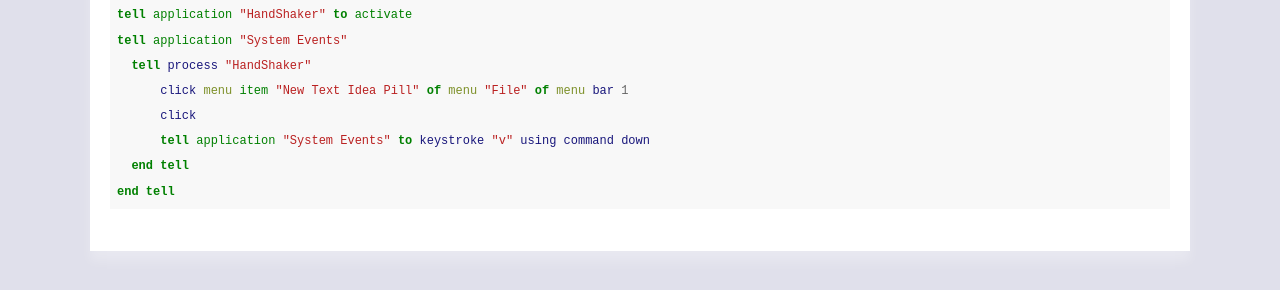
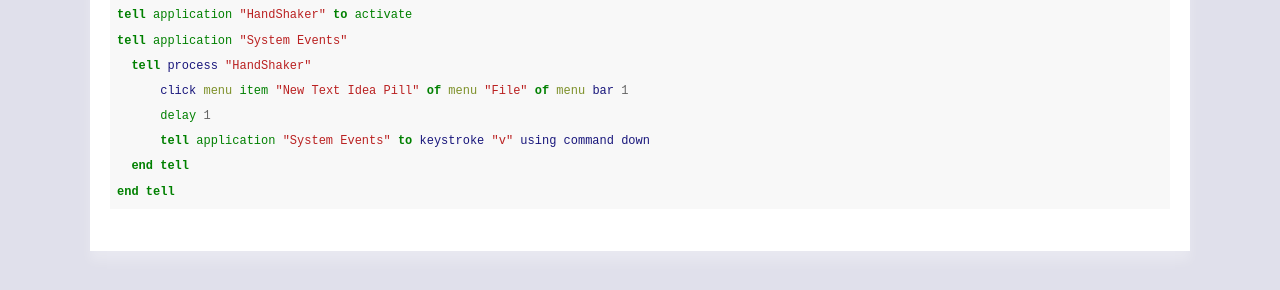
Before and after one commit to xxleyi/xxleyi.github.io, a Jekyll site: the page built from _posts/2018-10-14-神器 osascript 在手，Mac 指令化从此不再是梦.md, in a window 1280 px wide. Shown: the part 485-775 px from the top of the page. Built offline with Jekyll 4.4.1, drawn with Linux system fonts in a browser that asks for light colours.

Commit message:
refine old blog

```diff
--- a/_posts/2018-10-14-神器 osascript 在手，Mac 指令化从此不再是梦.md
+++ b/_posts/2018-10-14-神器 osascript 在手，Mac 指令化从此不再是梦.md
@@ -23,7 +23,7 @@
 tell application "System Events"
   tell process "HandShaker"
       click menu item "New Text Idea Pill" of menu "File" of menu bar 1
-      click
+      delay 1
       tell application "System Events" to keystroke "v" using command down
   end tell
 end tell
```
